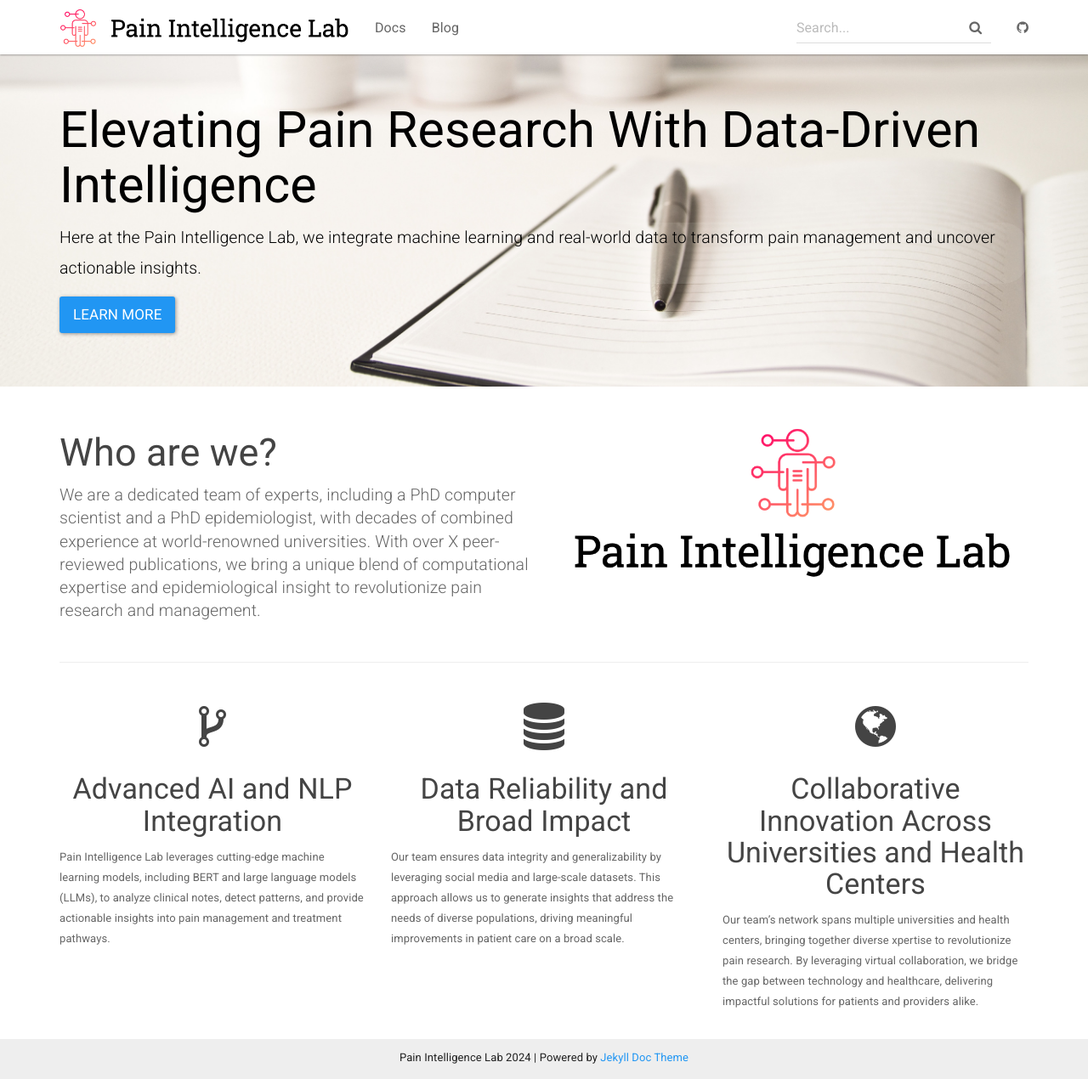
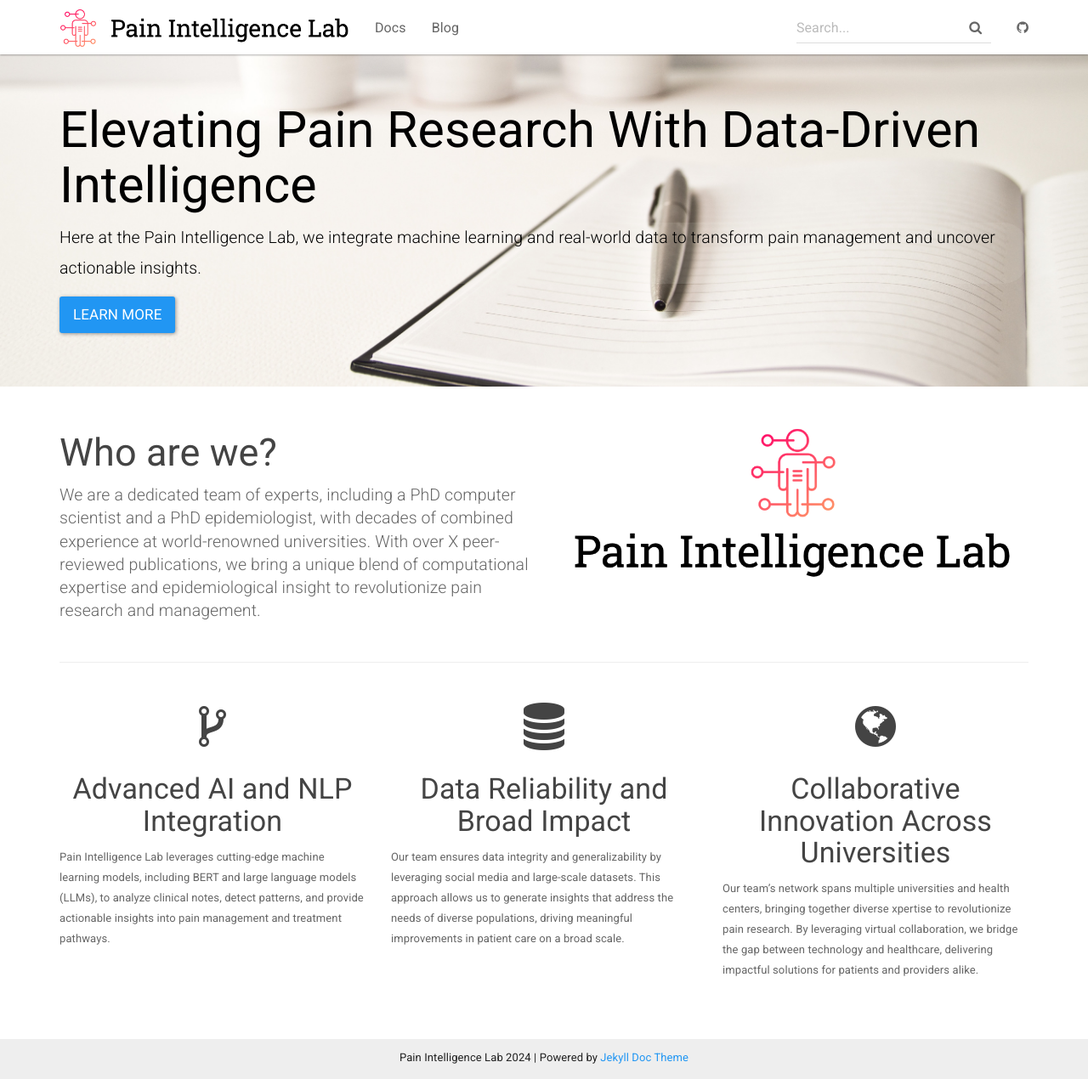
Before and after one commit to potatole123/my-prog, a Jekyll site: the page built from index.html, in a window 1280 px wide and 1270 px high. Shown: the whole window at 85% size. Built offline with Jekyll 4.4.1, drawn with Linux system fonts in a browser that asks for light colours.

Commit message:
Update index.html

```diff
--- a/index.html
+++ b/index.html
@@ -44,7 +44,7 @@ layout: default
         </div>
         <div class="col-sm-4">
             <h1 class="text-center"><i class="fa fa-globe" aria-hidden="true"></i></h1>
-            <h3 class="text-center">Collaborative Innovation Across Universities and Health Centers            </h3>
+            <h3 class="text-center">Collaborative Innovation Across Universities       </h3>
             <p>Our team’s network spans multiple universities and health centers, bringing together diverse
                 xpertise to revolutionize pain research. By leveraging virtual collaboration, we bridge the gap
                 between technology and healthcare, delivering impactful solutions for patients and providers alike.
```
